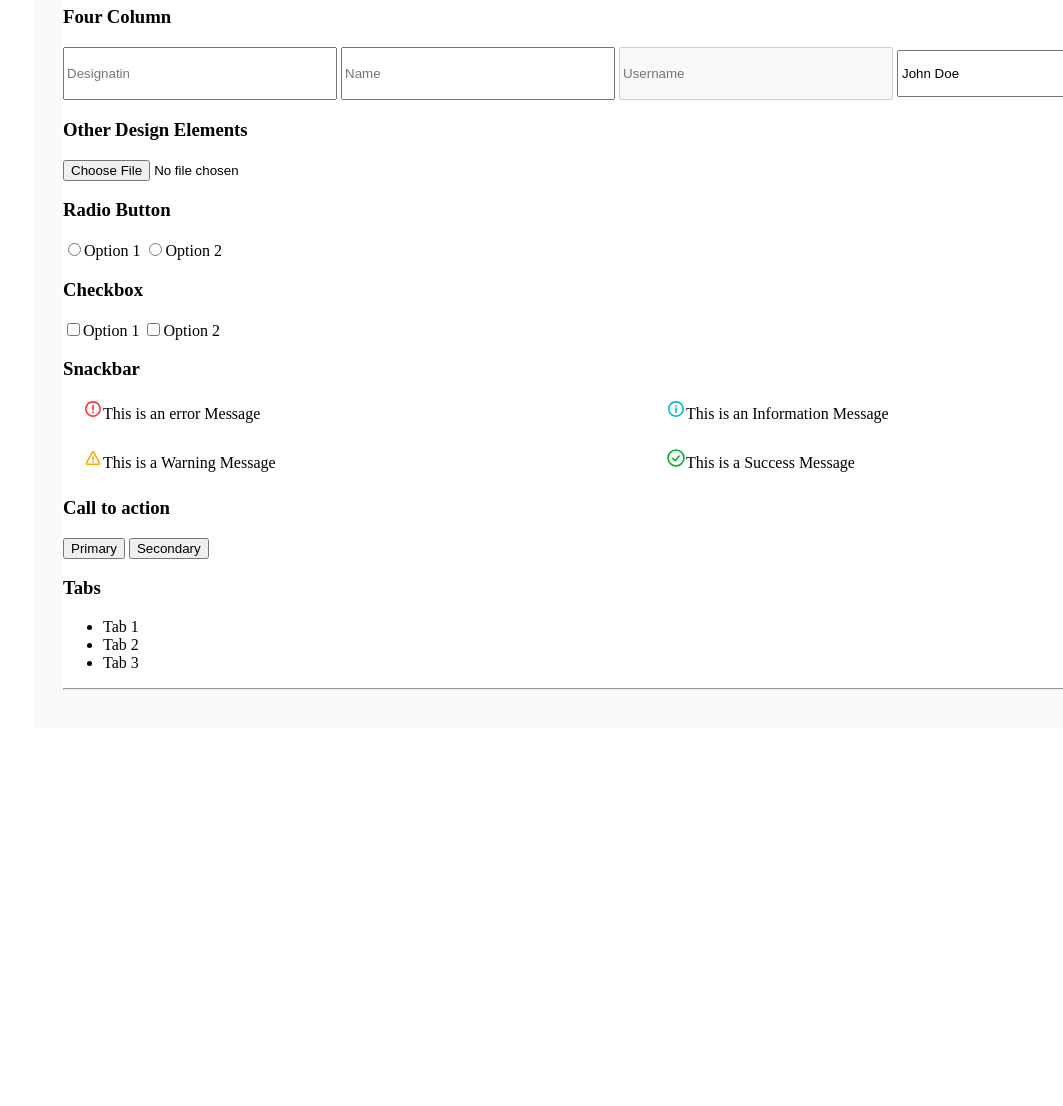
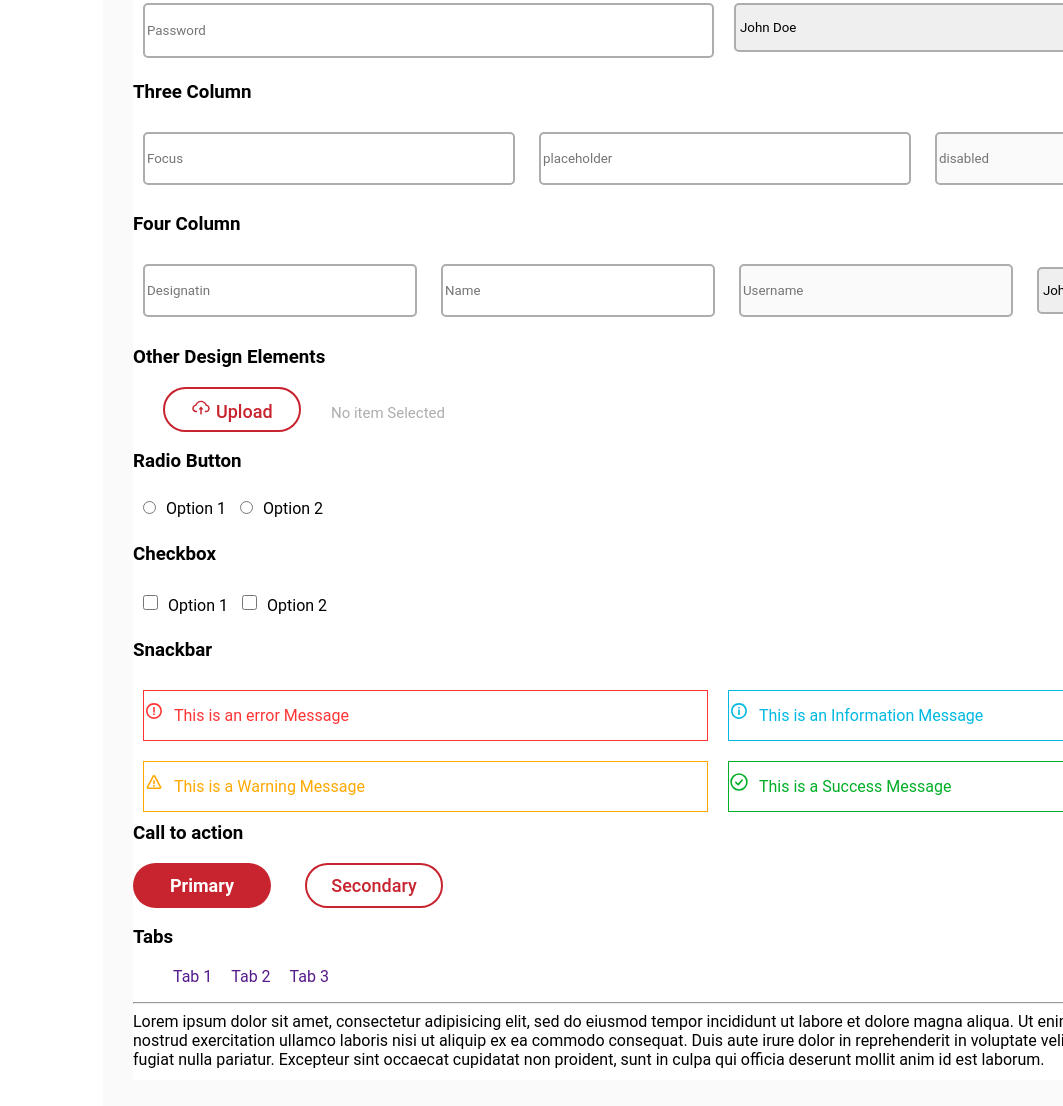
Before and after one commit to HinaPithadiya/HTML_CSS_JS_BT, a plain HTML site: page innerpage.html in a window 1280 px wide. Shown: the part 674-1780 px from the top of the page, without its empty margins (217-1280 px from the left). Before the commit the page ends 1402 px from the top, so only its background shows below. Drawn offline with Linux system fonts and the light colour scheme.

Commit message:
Done Assignment 2

```diff
--- a/css/style_innerpage.css
+++ b/css/style_innerpage.css
@@ -2,7 +2,10 @@
     width: 1560px;
     height: 1359px;
 }
-
+*
+{
+    font-family: 'Roboto', sans-serif;
+}
 .nav{
     width: 1560px;
     height: 80px;
@@ -67,6 +70,8 @@
     font-size: 16px;
     text-decoration: none;
     border: none;
+    border:2px solid #ADADAD;
+    border-radius: 5px;
 }
 .right
 {
@@ -80,6 +85,7 @@
 .sidebar
 {
     width:242px;
+    margin-left: 70px;
 }
 .sidebar ul
 {
@@ -106,6 +112,10 @@
     left: 48px;
     width: 20px;
     height: 20px;
+}
+.sidebar span
+{
+
 }
 .left
 {
@@ -152,4 +162,133 @@
     width:563px;
     display: block;
     margin-left: 20px;
+    margin:10px;
 }
+.tab1
+{
+     width:1119px;
+     height: 68px;
+}
+.tab li
+{
+        list-style-type: none;
+        display:inline;
+}
+a
+{
+    text-decoration: none;
+}
+.tab li a:hover
+{
+     border-bottom: 3px solid #C8242F;
+     padding-bottom: 16px;
+}
+.tab li a
+{
+    margin-right: 15px;
+}
+input
+{
+    margin:10px;
+    border:2px solid #ADADAD;
+    border-radius: 5px;
+}
+.serch
+{
+    margin:0px !important;
+}
+.multiple_line
+{
+    margin:10px;
+     border:2px solid #ADADAD;
+    border-radius: 5px;
+}
+.drop-down1
+{
+    margin:10px;
+     border:2px solid #ADADAD;
+    border-radius: 5px;
+}
+.error
+{
+    color:#FF3535;
+    border: 1px solid #FF3535;
+}
+.success
+{
+    color:#00AF27;
+    border:1px solid #00AF27;
+}
+.warning
+{
+    color:#FFA800;
+    border:1px solid #FFA800;
+}
+#info
+{
+    color:#00B9E1;
+    border:1px solid #00B9E1;
+}
+.snackbar img
+{
+    padding-top:10px;
+    padding-right: 10px;
+}
+.checkbox
+{
+    height: 17px;
+    width: 15px;
+}
+
+p input
+{
+    margin:0px !important;
+    border: none;
+    font-size: 18px;
+}
+
+.btn1
+{
+    background-color: #C8242F;
+    height: 45px;
+    width:138px;
+    color:white;
+    font-size: 18px;
+    padding-left: 16px;
+    padding-right: 16px;
+    padding-top: 5px;
+    padding-bottom: 5px;
+    border-radius: 25px;
+    border:none;
+    font-weight: 600;
+}
+.btn2
+{
+    background-color: white;
+    height: 45px;
+    width:138px;
+    color:#C8242F;
+    font-size: 18px;
+    padding-left: 16px;
+    padding-right: 16px;
+    padding-top: 5px;
+    padding-bottom: 5px;
+    border-radius: 25px;
+    border:none;
+    font-weight: 500;
+    border:2px solid #C8242F;
+    margin-left:30px;
+}
+.fileupload
+{
+    color:#ADADAD;
+    font-size: 15px;
+    margin-left: 30px;
+}
+a:hover
+
+{
+    background-color: #FFF3F4;
+    color: #C8242F;
+    border-radius: 5px;
+}
--- a/innerpage.html
+++ b/innerpage.html
@@ -4,12 +4,11 @@
     <meta charset="UTF-8">
     <meta http-equiv="X-UA-Compatible" content="IE=edge">
     <meta name="viewport" content="width=device-width, initial-scale=1.0">
-    <!-- <link rel="stylesheet" href="css/style_dashboard.css"> -->
     <link rel="stylesheet" type="text/css" href="css/style_innerpage.css">
    <!--  <link rel="stylesheet" type="text/css" href="css/bootstrap.min.css"> -->
     <script type="text/javascript" src="js/bootstrap.bundle.min.js"></script>
     <title>Innerpage</title>
-     <link rel="icon" type="image/x-icon" href="images/favicon.ico">
+    <link rel="icon" type="image/x-icon" href="images/favicon.ico">
 </head>
 
 <body>
@@ -51,18 +50,18 @@
                 <form class="form">
                     <h3>One Column</h3>
                     <input type="text" name="name" class="form-control" placeholder="Name"><br>
-                    <select class="right form-control">
+                    <select class="right form-control drop-down1">
                         <option>John Doe</option>
                         <option>My Profile</option>
                         <option>Log Out</option>
                     </select><br>
-                    <input type="text" name="multiple_line" class="form-control"  placeholder="Multiple line"><br>
+                    <textarea type="multiple" name="multiple_line" class="form-control multiple_line" style="height:130px;"  placeholder="Multiple line" ></textarea><br>
 
                     <h3>Two Column</h3>
                     <input type="name" name="" class="two_column left" placeholder="Name">
                     <input type="username" name="" class="two_column right" placeholder="Username"><br>
                     <input type="password" name="" class="two_column left" placeholder="Password">
-                    <select class="right two_column">
+                    <select class="right two_column drop-down1">
                         <option>John Doe</option>
                         <option>My Profile</option>
                         <option>Log Out</option>
@@ -77,63 +76,48 @@
                     <input type="designation" name="designation" class="four_column"placeholder="Designatin" >
                     <input type="name" name="name" class="four_column" placeholder="Name" >
                     <input type="username" name="username" disabled="" class="four_column" placeholder="Username">
-                    <select class="right four_column">
+                    <select class="right four_column drop-down1">
                         <option>John Doe</option>
                         <option>My Profile</option>
                         <option>Log Out</option>
                     </select><br>
 
                     <h3>Other Design Elements</h3>
-                    <input type="file" name="">
+                    <button class="btn2"><img src="images/cloud-upload-icon.svg"></a> Upload</button><span class="fileupload">No item Selected</span>
 
                     <h3>Radio Button</h3>
                     <input type="Radio" name="rbt_btn">Option 1
                     <input type="Radio" name="rbt_btn">Option 2
 
                     <h3>Checkbox</h3>
-                    <input type="Checkbox" name="">Option 1
-                    <input type="Checkbox" name="">Option 2
+                    <input type="Checkbox" class="checkbox"  name="">Option 1
+                    <input type="Checkbox" class="checkbox" name="">Option 2
 
                     <h3>Snackbar</h3>
-                    <div class="snackbar two_column left"><img src="images/error-icon.svg" height="20" width="20"><span>This is an error Message</span></div>
-                    <div class="snackbar two_column left"><img src="images/info-icon.svg" height="20" width="20"><span>This is an Information Message</span></div><br>
-                    <div class="snackbar two_column left"><img src="images/warning-icon.svg" height="20" width="20"><span>This is a Warning Message</span></div>
-                    <div class="snackbar two_column left"><img src="images/success-icon.svg" height="20" width="20"><span>This is a Success Message</span></div><br>
+                    <div class="snackbar two_column left error"><img src="images/error-icon.svg" height="20" width="20"><span>This is an error Message</span></div>
+                    <div class="snackbar two_column left info" style="border:1px solid #00B9E1;color:#00B9E1;"><img src="images/info-icon.svg" height="20" width="20"><span>This is an Information Message</span></div><br>
+                    <div class="snackbar two_column left warning"><img src="images/warning-icon.svg" height="20" width="20"><span>This is a Warning Message</span></div>
+                    <div class="snackbar two_column left success"><img src="images/success-icon.svg" height="20" width="20"><span>This is a Success Message</span></div><br>
 
                     <h3>Call to action</h3>
-                    <button>Primary</button>
-                    <button>Secondary</button><br>
+                    <button class="btn1" >Primary</button>
+                    <button class="btn2">Secondary</button><br>
 
                     <h3>Tabs</h3>
-                    <ul>
-                        <li>Tab 1</li>
-                        <li>Tab 2</li>
-                        <li>Tab 3</li>
+                    <ul class="tab">
+                        <li><a href="">Tab 1</a></li>
+                        <li><a href="">Tab 2</a></li>
+                        <li><a href="">Tab 3</a></li>
                      </ul>
                         <hr>
-                        <!-- <div>  Lorem ipsum dolor sit amet, consectetur adipisicing elit, sed do eiusmod
+                        <div class="tab1">  Lorem ipsum dolor sit amet, consectetur adipisicing elit, sed do eiusmod
                         tempor incididunt ut labore et dolore magna aliqua. Ut enim ad minim veniam,
                         quis nostrud exercitation ullamco laboris nisi ut aliquip ex ea commodo
                         consequat. Duis aute irure dolor in reprehenderit in voluptate velit esse
                         cillum dolore eu fugiat nulla pariatur. Excepteur sint occaecat cupidatat non
-                        proident, sunt in culpa qui officia deserunt mollit anim id est laborum.</div> --><!--<br>
-                         <div>  Lorem ipsum dolor sit amet, consectetur adipisicing elit, sed do eiusmod
-                        tempor incididunt ut labore et dolore magna aliqua. Ut enim ad minim veniam,
-                        quis nostrud exercitation ullamco laboris nisi ut aliquip ex ea commodo
-                        consequat. Duis aute irure dolor in reprehenderit in voluptate velit esse
-                        cillum dolore eu fugiat nulla pariatur. Excepteur sint occaecat cupidatat non
-                        proident, sunt in culpa qui officia deserunt mollit anim id est laborum.</div><br>
-                         <div>  Lorem ipsum dolor sit amet, consectetur adipisicing elit, sed do eiusmod
-                        tempor incididunt ut labore et dolore magna aliqua. Ut enim ad minim veniam,
-                        quis nostrud exercitation ullamco laboris nisi ut aliquip ex ea commodo
-                        consequat. Duis aute irure dolor in reprehenderit in voluptate velit esse
-                        cillum dolore eu fugiat nulla pariatur. Excepteur sint occaecat cupidatat non
-                        proident, sunt in culpa qui officia deserunt mollit anim id est laborum.</div> -->
-
+                        proident, sunt in culpa qui officia deserunt mollit anim id est laborum.</div>
 
                 </form>
-
-
         </div>
     </div>
 </body>
```
